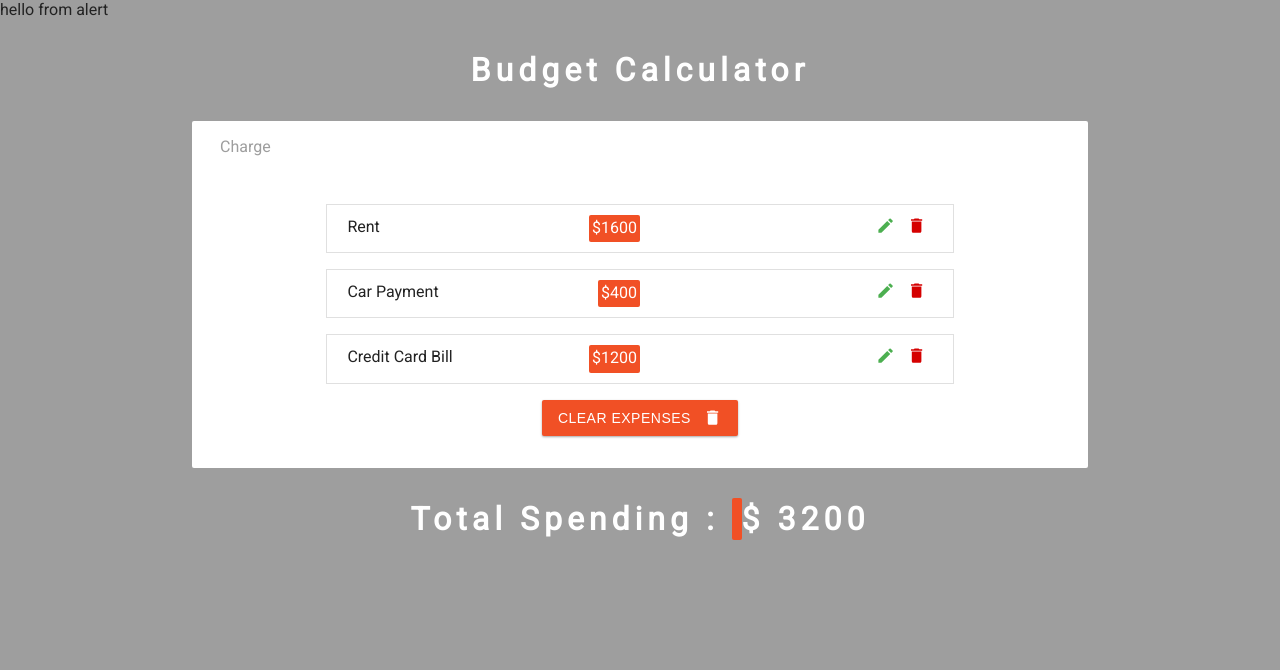
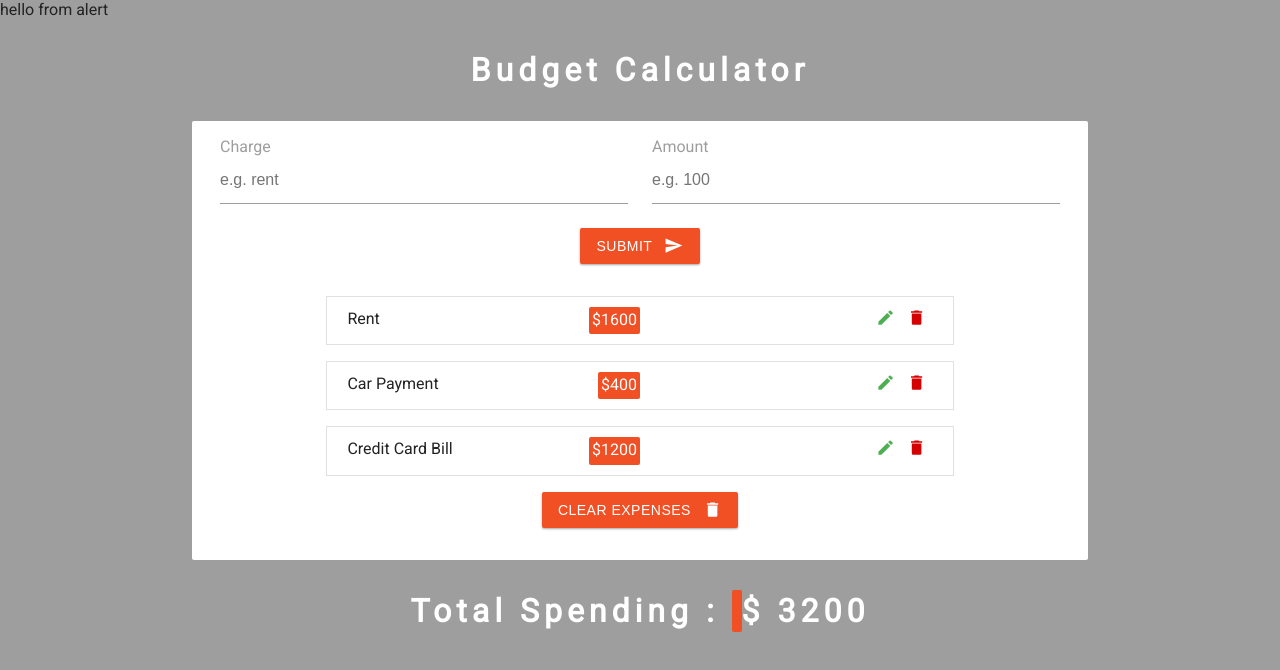
Before and after one commit to DavidWolff218/hooks_intro, a React (Create React App) app: page / in a window 1280 px wide. Shown: the top 670 px of the page. Built offline with nearby package versions, Linux system fonts and the light colour scheme.

Commit message:
form visuals set up

```diff
--- a/src/components/ExpenseForm.js
+++ b/src/components/ExpenseForm.js
@@ -1,14 +1,35 @@
-import React from 'react'
-import {MdSend} from 'react-icons/md'
+import React from "react";
+import { MdSend } from "react-icons/md";
 
 export const ExpenseForm = () => {
   return (
     <form>
       <div className="form-center">
-<div className="form-group">
-<label htmlFor="expense">charge</label>
-</div>
+        <div className="form-group">
+          <label htmlFor="charge">charge</label>
+          <input
+            type="text"
+            className="form-control"
+            id="charge"
+            name="charge"
+            placeholder="e.g. rent"
+          />
+        </div>
+        <div className="form-group">
+          <label htmlFor="amount">amount</label>
+          <input
+            type="text"
+            className="form-control"
+            id="amount"
+            name="amount"
+            placeholder="e.g. 100"
+          />
+        </div>
       </div>
+      <button type="submit" className="btn">
+        submit
+        <MdSend className="btn-icon" />
+      </button>
     </form>
-  )
-}
+  );
+};
```
